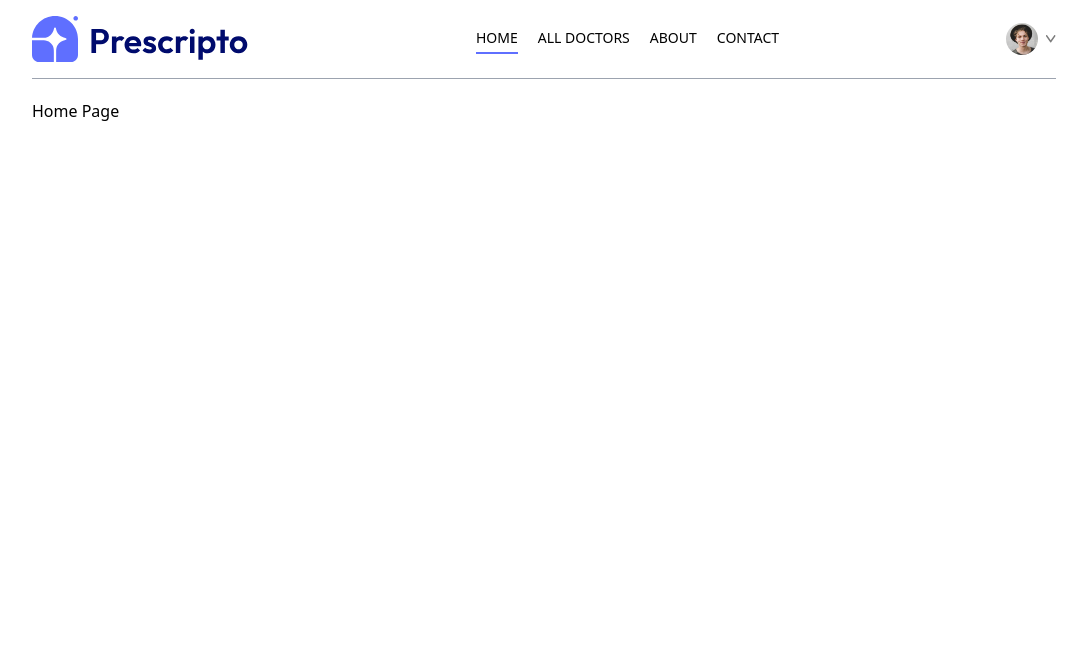
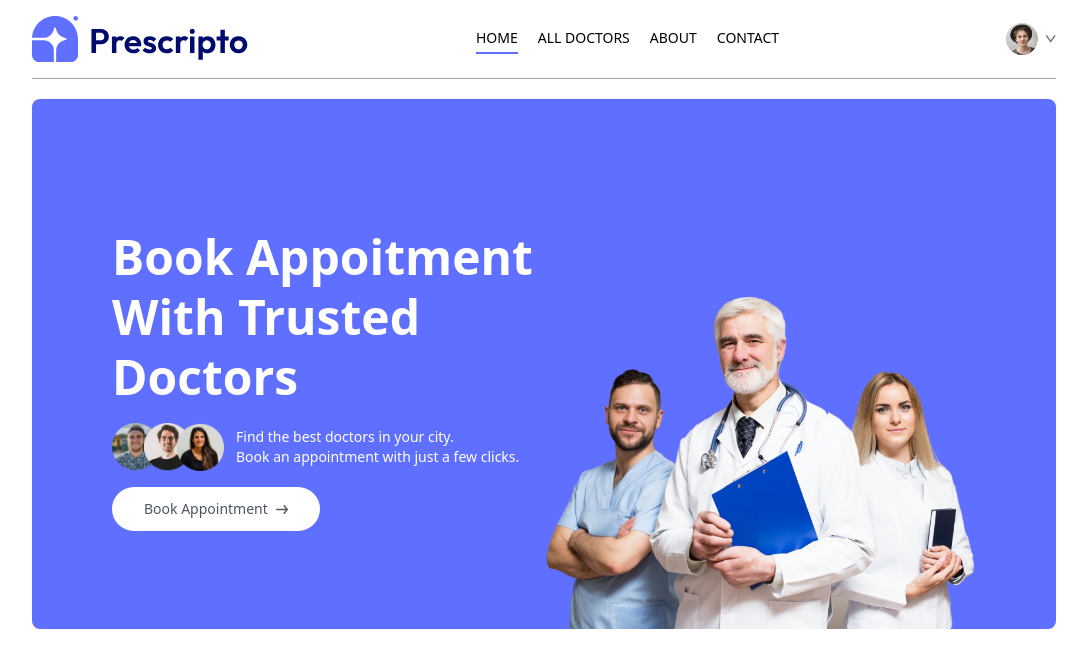
Before and after one commit to Loyoenock/doctorappointment, a React (Vite) app in the folder frontend/: page / in a window 1280 px wide. Shown: the top 668 px of the page, without its empty margins (96-1183 px from the left). Built offline with nearby package versions, Linux system fonts and the light colour scheme.

Commit message:
Section - Header added

```diff
--- /dev/null
+++ b/frontend/src/components/Header.jsx
@@ -0,0 +1,24 @@
+import React from 'react'
+import { assets } from '../assets/assets'
+
+const Header = () => {
+  return (
+    <section className='flex flex-col md:flex-row flex-wrap bg-primary rounded-lg px-6 md:px-10 lg:px-20'>
+      {/* --------------------Left side -------------------- */}
+      <div className='md:w-1/2 flex flex-col items-start justify-center gap-4 py-10 m-auto md:py-[10vw] md:mb-[-30px]'>
+        <p className='text-3xl md:text-4xl lg:text-5xl text-white   font-semibold leading-tight md:leading-tight lg:leading-tight '>Book Appoitment <br/> With Trusted Doctors</p>
+        <div className='flex flex-col md:flex-row items-center gap-3 text-white text-sm font-light'>
+          <img src={assets.group_profiles} alt=''className='w-28' />
+          <p>Find the best doctors in your city. <br className='hidden sm:block'/> Book an appointment with just a few clicks.</p>
+        </div>
+        <a href='#speciality' className='flex items-center gap-2 bg-white px-8 py-3 rounded-full text-gray-600 text-sm m-auto md:m-0 hover:scale-105  transition-all duration-300'>Book Appointment <img  src={assets.arrow_icon} className='w-3'/> </a>
+      </div>
+       {/* --------------------Right side -------------------- */}
+      <div className='md:w-1/2 relative'>
+        <img src={assets.header_img} className='w-full md:absolute bottom-0 h-auto rounded-lg' />
+      </div>
+    </section>
+  )
+}
+
+export default Header
--- a/frontend/src/pages/Home.jsx
+++ b/frontend/src/pages/Home.jsx
@@ -1,9 +1,10 @@
 import React from 'react'
+import Header from '../components/Header'
 
 const Home = () => {
   return (
     <div>
-      Home Page
+      <Header />
     </div>
   )
 }
```
